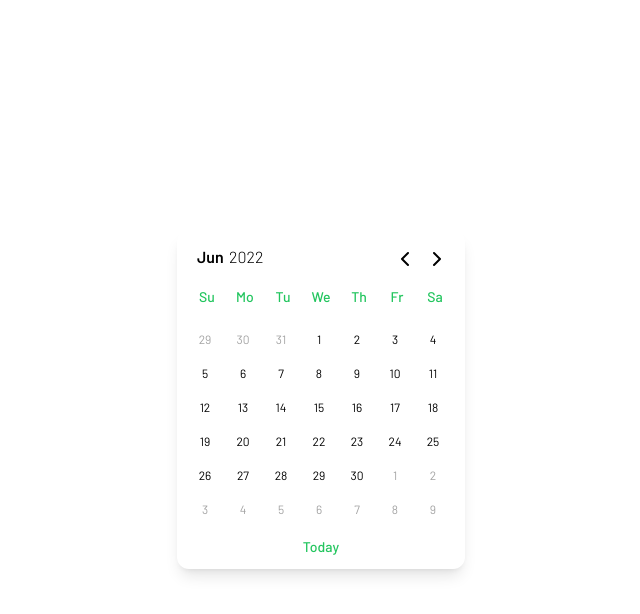
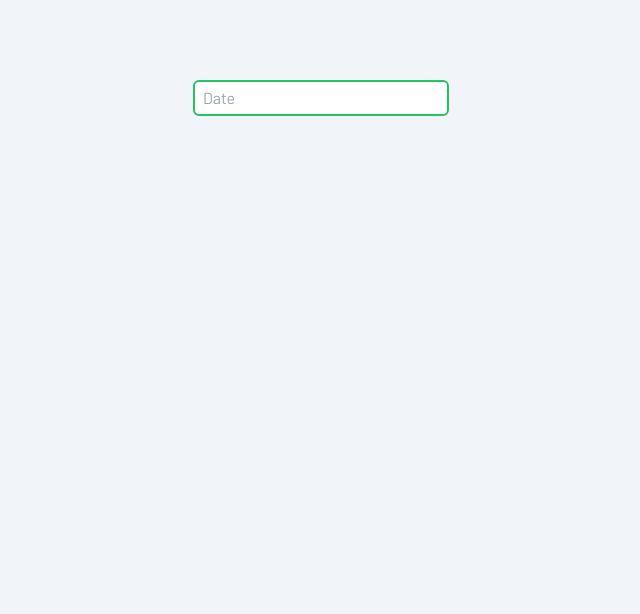
Before and after one commit to omidkazemi1/React-Date-Picker-Calendar, a React (Create React App) app: page / in a window 1280 px wide. Shown: the top 614 px of the page, without its empty margins (319-959 px from the left). Built offline with nearby package versions, Linux system fonts and the light colour scheme.

Commit message:
show and hide animation on input focus

```diff
--- a/src/App.js
+++ /dev/null
@@ -1,11 +0,0 @@
-import DatePicker from "./components/DatePicker";
-
-function App() {
-    return (
-        <div className="grid place-items-center h-screen font-barlow dark:bg-slate-800">
-            <DatePicker />
-        </div>
-    );
-}
-
-export default App;
--- /dev/null
+++ b/src/App.jsx
@@ -0,0 +1,11 @@
+import DatePicker from "./components/DatePicker";
+
+function App() {
+    return (
+        <div className="flex justify-center py-20 min-h-screen font-barlow bg-slate-100 dark:bg-slate-800">
+            <DatePicker placeholder="Date" />
+        </div>
+    );
+}
+
+export default App;
--- a/src/components/DatePicker/Day.jsx
+++ b/src/components/Calendar/Day.jsx
@@ -6,7 +6,7 @@ const Day = ({ day, currentDate, pickedDate, onPickDate }) => {
         day.getTime() === pickedDate?.getTime()
     ) {
         return (
-            <div className="grid place-items-center text-center text-xs bg-green-200 w-8 h-8 text-green-500 rounded-full shadow-green-300 shadow-lg dark:bg-cyan-800 dark:text-cyan-300 dark:shadow-cyan-700">
+            <div className="grid place-items-center text-center text-xs bg-green-200 w-8 h-8 text-green-500 rounded-full shadow-green-300 shadow-lg dark:bg-cyan-800 dark:text-cyan-300 dark:shadow-cyan-800">
                 {day.getDate()}
             </div>
         );
--- /dev/null
+++ b/src/components/Calendar/index.jsx
@@ -0,0 +1,85 @@
+import React, { forwardRef, useState } from "react";
+import Header from "./Header";
+import WeekDays from "./WeekDays";
+import MonthDays from "./MonthDays";
+import { AnimatePresence, motion } from "framer-motion";
+
+const Calendar = forwardRef(({ open, pickedDate, onChangePickedDate }, ref) => {
+    const [currentDate, setCurrentDate] = useState(() => {
+        const date = new Date();
+        date.toLocaleDateString("fa-IR");
+        date.setHours(0, 0, 0, 0);
+        return date;
+    });
+
+    const nextMonthHanlder = () => {
+        setCurrentDate(
+            new Date(
+                currentDate.getFullYear(),
+                currentDate.getMonth() + 1,
+                currentDate.getDate()
+            )
+        );
+    };
+
+    const prevMonthHanlder = () => {
+        setCurrentDate(
+            new Date(
+                currentDate.getFullYear(),
+                currentDate.getMonth() - 1,
+                currentDate.getDate()
+            )
+        );
+    };
+
+    const pickDateHandler = date => {
+        onChangePickedDate(new Date(date));
+    };
+
+    const todayHandler = () => {
+        const todayDate = new Date();
+        todayDate.setHours(0, 0, 0, 0);
+        onChangePickedDate(todayDate);
+
+        todayDate.getTime() !== currentDate.getTime() &&
+            setCurrentDate(todayDate);
+    };
+
+    return (
+        <AnimatePresence>
+            {open && (
+                <motion.div
+                    ref={ref}
+                    initial={{ opacity: 0, scaleY: 0.9 }}
+                    animate={{ opacity: 1, scaleY: 1 }}
+                    exit={{
+                        opacity: 0,
+                        scaleY: 0.5,
+                        transition: { duration: 0.2 },
+                    }}
+                    className="absolute my-1.5 w-max origin-top overflow-hidden p-3 bg-white rounded-xl shadow-lg dark:bg-slate-700">
+                    <Header
+                        currentDate={currentDate}
+                        onNextMonth={nextMonthHanlder}
+                        onPrevMonth={prevMonthHanlder}
+                    />
+                    <WeekDays />
+                    <MonthDays
+                        currentDate={currentDate}
+                        pickedDate={pickedDate}
+                        pickDateHandler={pickDateHandler}
+                    />
+                    <div className="flex justify-center items-center mt-3">
+                        <button
+                            className="text-green-500 dark:text-cyan-500 font-medium text-sm"
+                            onClick={todayHandler}>
+                            Today
+                        </button>
+                    </div>
+                </motion.div>
+            )}
+        </AnimatePresence>
+    );
+});
+
+export default Calendar;
--- a/src/components/DatePicker/index.jsx
+++ b/src/components/DatePicker/index.jsx
@@ -1,70 +1,54 @@
-import React, { useState } from "react";
-import Header from "./Header";
-import WeekDays from "./WeekDays";
-import MonthDays from "./MonthDays";
+import { AnimatePresence } from "framer-motion";
+import React, { useRef, useState } from "react";
+import Calendar from "../Calendar";
+import Input from "../Input";
 
-const DatePicker = () => {
-    const [currentDate, setCurrentDate] = useState(() => {
-        const date = new Date();
-        date.toLocaleDateString("fa-IR");
-        date.setHours(0, 0, 0, 0);
-        return date;
-    });
+const DatePicker = ({ placeholder }) => {
+    const [isOpenDatePicker, setIsOpenDatePicker] = useState(false);
     const [pickedDate, setPickedDate] = useState(null);
+    const datePickerRef = useRef(null);
+    const inputRef = useRef(null);
+    let inputValue = pickedDate
+        ? pickedDate.toLocaleString("en-US", {
+              year: "numeric",
+              month: "numeric",
+              day: "numeric",
+          })
+        : "";
 
-    const nextMonthHanlder = () => {
-        setCurrentDate(
-            new Date(
-                currentDate.getFullYear(),
-                currentDate.getMonth() + 1,
-                currentDate.getDate()
-            )
-        );
+    const focusHandler = () => {
+        setIsOpenDatePicker(true);
+        document.addEventListener("click", clickedOutside);
     };
 
-    const prevMonthHanlder = () => {
-        setCurrentDate(
-            new Date(
-                currentDate.getFullYear(),
-                currentDate.getMonth() - 1,
-                currentDate.getDate()
-            )
-        );
-    };
-
-    const pickDateHandler = date => {
-        setPickedDate(new Date(date));
-    };
-
-    const todayHandler = () => {
-        const todayDate = new Date();
-        todayDate.setHours(0, 0, 0, 0);
-        setPickedDate(todayDate);
-
-        todayDate.getTime() !== currentDate.getTime() &&
-            setCurrentDate(todayDate);
+    const clickedOutside = event => {
+        if (
+            datePickerRef.current &&
+            !datePickerRef.current.contains(event.target) &&
+            !inputRef.current.contains(event.target)
+        ) {
+            setIsOpenDatePicker(false);
+            document.removeEventListener("click", clickedOutside);
+        }
     };
 
     return (
-        <div className="overflow-hidden p-3 rounded-xl shadow-lg dark:bg-slate-700 ">
-            <Header
-                currentDate={currentDate}
-                onNextMonth={nextMonthHanlder}
-                onPrevMonth={prevMonthHanlder}
+        <div className="relative">
+            <Input
+                ref={inputRef}
+                placeholder={placeholder}
+                value={inputValue}
+                onFocus={focusHandler}
+                onChange={event => event.preventDefault()}
+                className="w-64 py-1 px-2 rounded-md outline-none border-2 transition-all duration-75 border-green-500 focus:bg-green-50 dark:bg-slate-900 dark:border-cyan-700 dark:text-cyan-50 dark:focus:bg-slate-700"
             />
-            <WeekDays />
-            <MonthDays
-                currentDate={currentDate}
+
+            <Calendar
+                ref={datePickerRef}
+                open={isOpenDatePicker}
                 pickedDate={pickedDate}
-                pickDateHandler={pickDateHandler}
+                onChangePickedDate={setPickedDate}
             />
-            <div className="flex justify-center items-center mt-3">
-                <button
-                    className="text-green-500 dark:text-cyan-500 font-medium text-sm"
-                    onClick={todayHandler}>
-                    Today
-                </button>
-            </div>
         </div>
     );
 };
--- a/src/components/Input/index.js
+++ /dev/null
@@ -1,7 +0,0 @@
-import React from "react";
-
-const index = () => {
-    return <div>index</div>;
-};
-
-export default index;
--- /dev/null
+++ b/src/components/Input/index.jsx
@@ -0,0 +1,16 @@
+import React, { forwardRef } from "react";
+
+const Input = forwardRef(({ placeholder, value, onFocus }, ref) => {
+    return (
+        <input
+            ref={ref}
+            placeholder={placeholder}
+            value={value}
+            onFocus={onFocus}
+            onChange={event => event.preventDefault()}
+            className="w-64 py-1 px-2 rounded-md outline-none border-2 transition-all duration-75 border-green-500 focus:bg-green-50 dark:bg-slate-900 dark:border-cyan-700 dark:text-cyan-50 dark:focus:bg-slate-700"
+        />
+    );
+});
+
+export default Input;
```
Also changed, not shown: src/components/Calendar/Header.jsx (renamed from src/components/DatePicker/Header.jsx), src/components/Calendar/MonthDays.jsx (renamed from src/components/DatePicker/MonthDays.jsx), src/components/Calendar/WeekDays.jsx (renamed from src/components/DatePicker/WeekDays.jsx).
